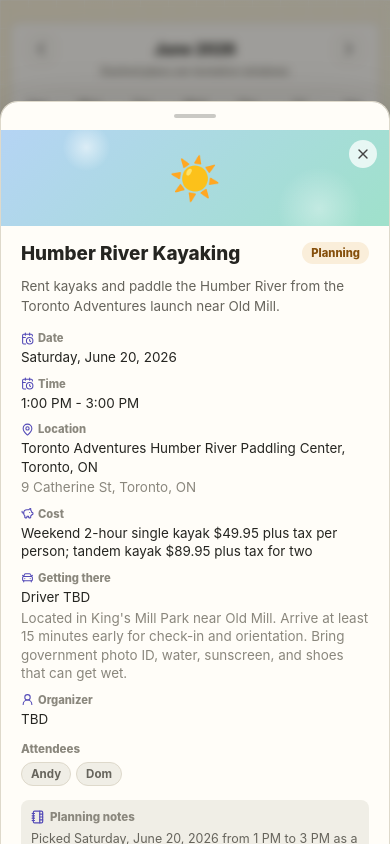
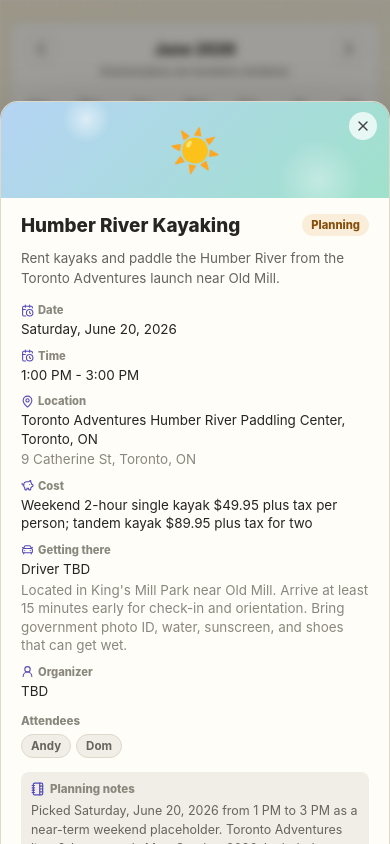
Before and after one commit to loncardom/calentar, a React (Vite) app: page / in a window 390 px wide. Both pictures are taken after a click on the button 99 px from the left and 675 px from the top of the page. Shown: the top 844 px of the page. Built offline with nearby package versions, Linux system fonts and the light colour scheme.

Commit message:
Make modal banner draggable on mobile sheet

```diff
--- a/src/components/EventModal.tsx
+++ b/src/components/EventModal.tsx
@@ -166,8 +166,11 @@ export function EventModal({ event, onClose }: EventModalProps) {
     setDragOffset(0);
   };
 
-  const handleDragPointerDown = (pointerEvent: PointerEvent<HTMLButtonElement>) => {
-    if (pointerEvent.button !== 0) return;
+  const shouldIgnoreDragTarget = (target: EventTarget | null) =>
+    target instanceof HTMLElement && target.closest('.modal-close');
+
+  const handleDragPointerDown = (pointerEvent: PointerEvent<HTMLDivElement>) => {
+    if (pointerEvent.button !== 0 || shouldIgnoreDragTarget(pointerEvent.target)) return;
 
     dragStartYRef.current = pointerEvent.clientY;
     dragPointerIdRef.current = pointerEvent.pointerId;
@@ -177,7 +180,7 @@ export function EventModal({ event, onClose }: EventModalProps) {
     pointerEvent.preventDefault();
   };
 
-  const handleDragPointerMove = (pointerEvent: PointerEvent<HTMLButtonElement>) => {
+  const handleDragPointerMove = (pointerEvent: PointerEvent<HTMLDivElement>) => {
     if (
       dragPointerIdRef.current !== pointerEvent.pointerId ||
       dragStartYRef.current === null
@@ -193,7 +196,7 @@ export function EventModal({ event, onClose }: EventModalProps) {
     }
   };
 
-  const handleDragPointerUp = (pointerEvent: PointerEvent<HTMLButtonElement>) => {
+  const handleDragPointerUp = (pointerEvent: PointerEvent<HTMLDivElement>) => {
     if (
       dragPointerIdRef.current !== pointerEvent.pointerId ||
       dragStartYRef.current === null
@@ -219,7 +222,7 @@ export function EventModal({ event, onClose }: EventModalProps) {
     setDragOffset(0);
   };
 
-  const handleDragPointerCancel = (pointerEvent: PointerEvent<HTMLButtonElement>) => {
+  const handleDragPointerCancel = (pointerEvent: PointerEvent<HTMLDivElement>) => {
     if (pointerEvent.currentTarget.hasPointerCapture(pointerEvent.pointerId)) {
       pointerEvent.currentTarget.releasePointerCapture(pointerEvent.pointerId);
     }
@@ -243,20 +246,17 @@ export function EventModal({ event, onClose }: EventModalProps) {
         ref={panelRef}
         style={modalStyle}
       >
-        <button
-          type="button"
-          className="sheet-drag-handle"
-          aria-label="Drag down to dismiss details"
+        <div
+          className="modal-banner"
           onPointerDown={handleDragPointerDown}
           onPointerMove={handleDragPointerMove}
           onPointerUp={handleDragPointerUp}
           onPointerCancel={handleDragPointerCancel}
         >
-          <span aria-hidden="true" />
-        </button>
-
-        <div className="modal-banner" aria-hidden="true">
-          {getEventEmoji(renderedEvent)}
+          <span className="sheet-drag-indicator" aria-hidden="true" />
+          <span className="modal-banner-emoji" aria-hidden="true">
+            {getEventEmoji(renderedEvent)}
+          </span>
           <button
             type="button"
             className="modal-close"
```
